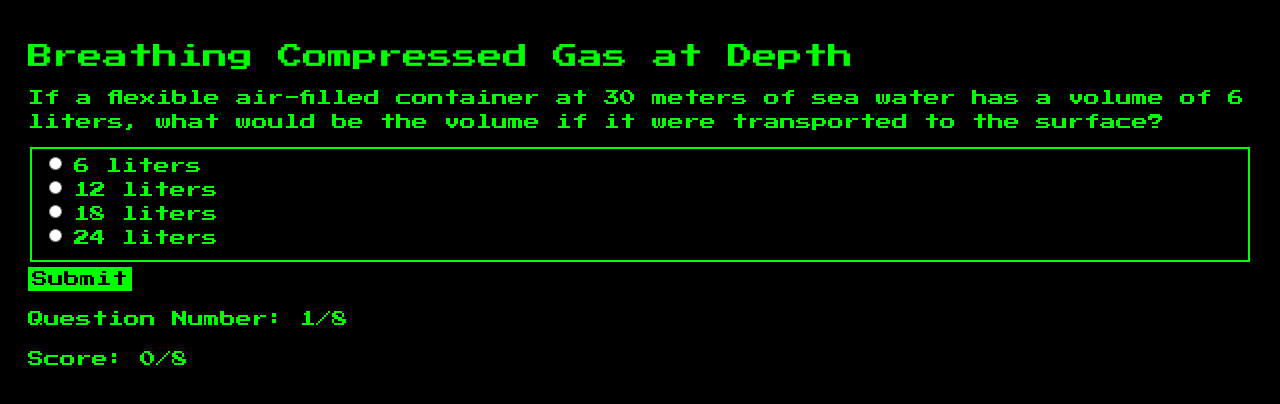
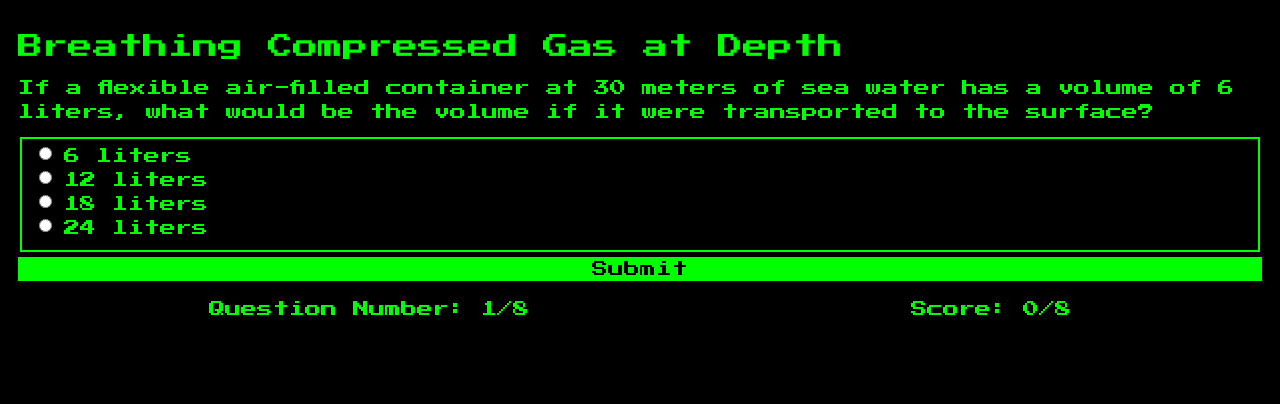
Before and after one commit to aldertyler/diving-quiz, a plain HTML site: page index.html in a window 1280 px wide. Both pictures are taken after a click on the button "Start". Drawn offline with nearby package versions, Linux system fonts and the light colour scheme.

Commit message:
added restet.css cleaned up html

```diff
--- a/index.html
+++ b/index.html
@@ -48,17 +48,17 @@
       </form>
     </section>
 
-    <section class="feedback" class="green-text">
+    <section class="feedback" >
      <p class="correct" >Your answer is correct.</p>
      <p class="incorrect" >Your answer is incorrect.</p>
     <button class="next">Next</button>
       </section>
-    <section class="quiz-status" class="green-text">
+    <section class="quiz-status" >
       <p class="js-quiz-status" ></p>
-      <p class="js-running-score" ></p>
+      <p class="js-running-score" class="running-score" ></p>
     </section>
 
-    <section class="results" class="green-text">
+    <section class="results" >
       <h2 class="final-score" ></h2>
 
       <button class="restart">Restart</button>
--- a/main.css
+++ b/main.css
@@ -12,8 +12,9 @@
 body {
   background-color: black;
   font-family: "Press Start 2P";
+  /*font-family: "Geo";*/
   line-height: 150%;
-  padding: 20px;
+  padding: 10px;
 }
 
 h1 {
@@ -32,6 +33,7 @@ fieldset {
   margin-bottom: 5px;
 }
 button {
+  width: 100%;
   background-color: #00ff00;
   color: black;
   border: none;
@@ -41,7 +43,8 @@ button {
   cursor: pointer;
 }
 
-button:hover {
+button:hover,
+button:focus {
   background-color: #00fa9a;
 }
 
@@ -67,3 +70,17 @@ h2 {
   font-size: 16px;
   font-weight: normal;
 }
+
+@media screen and (min-width: 320px) {
+  .quiz-status {
+    display: flex;
+    flex-direction: column;
+  }
+}
+
+@media screen and (min-width: 700px) {
+  .quiz-status {
+    flex-direction: row;
+    justify-content: space-around;
+  }
+}
```
Also changed, not shown: reset.css (added).
